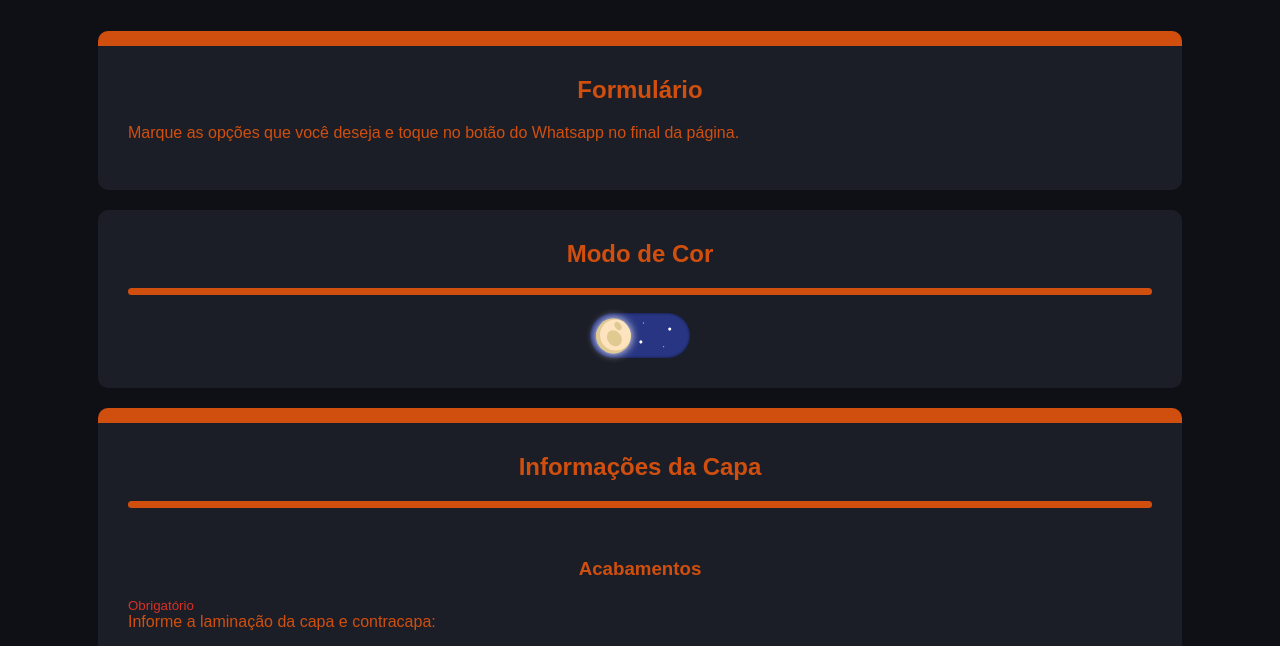
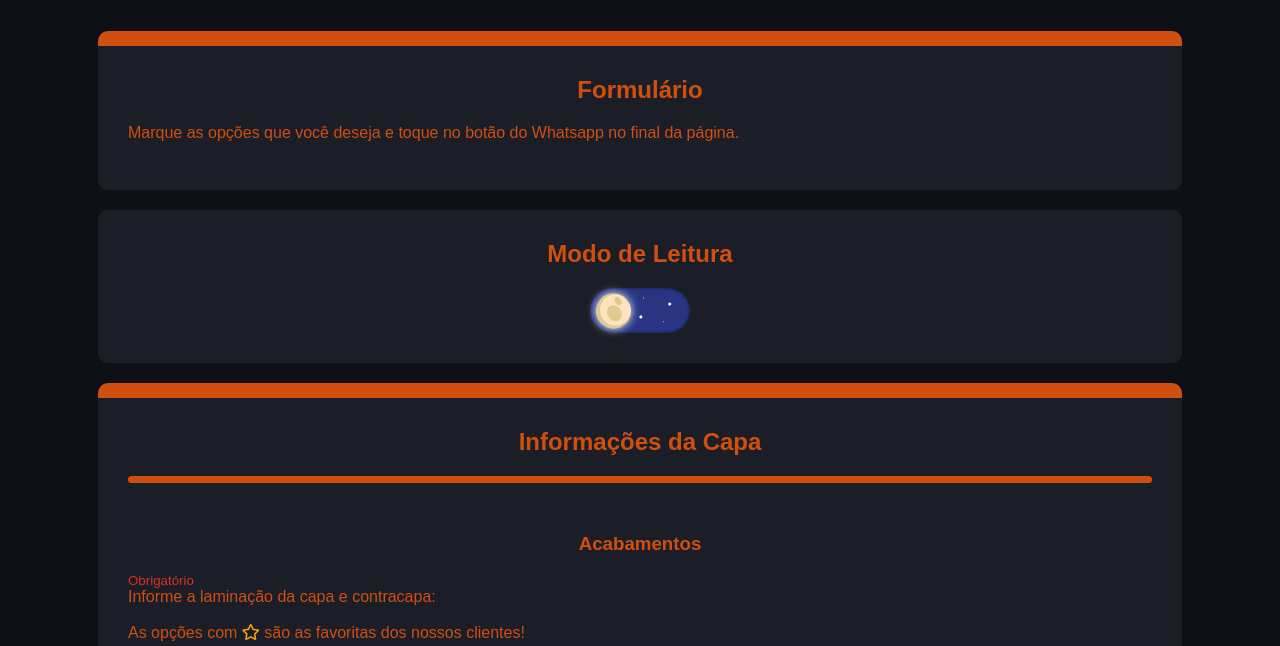
Before and after one commit to NaN-NaN-sempai/forms, a plain HTML site: page acabamentos/index.html in a window 1280 px wide. Shown: the part 102-748 px from the top of the page. Drawn offline with Linux system fonts and the light colour scheme.

Commit message:
"Modo de Cor" > "Modo de Leitura"

```diff
--- a/acabamentos/index.html
+++ b/acabamentos/index.html
@@ -45,10 +45,8 @@
 
     <div class="mainContainer noHeaderLine">
         <h2 class="title">
-            Modo de Cor
+            Modo de Leitura
         </h2>
-        <hr>
-        <br>
         <div class="day-night-checkbox">
             <input type="checkbox" id="day-night-checkbox">
             <label for="day-night-checkbox">
```
